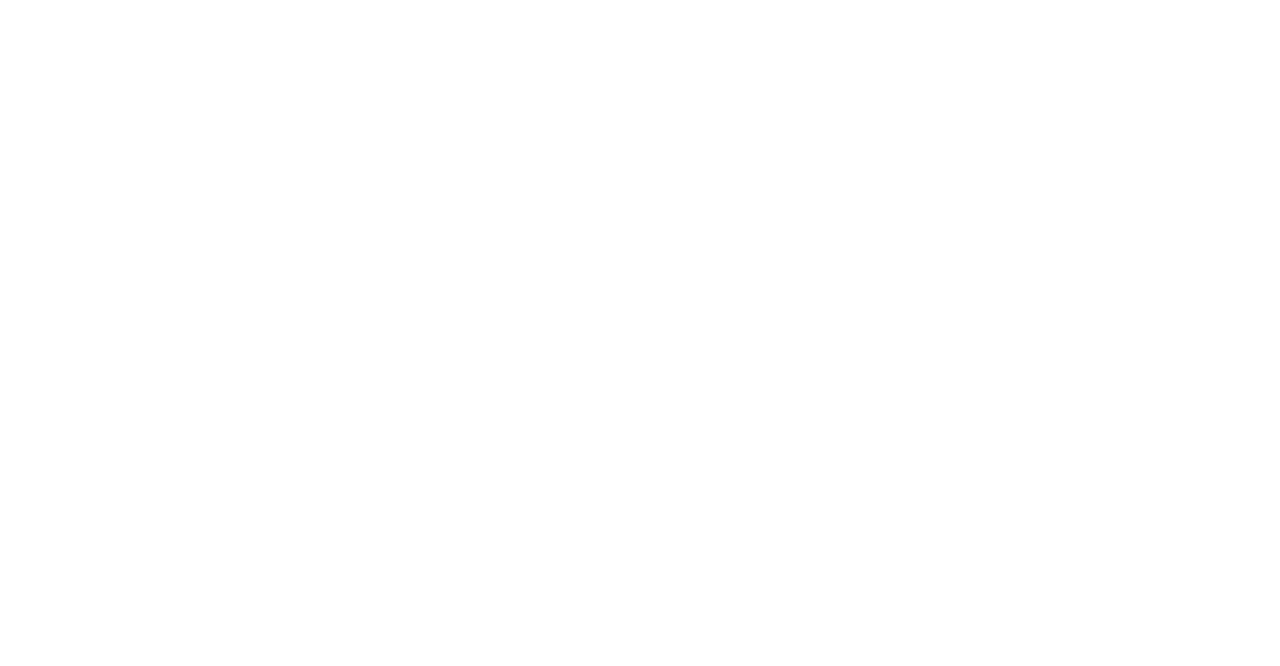
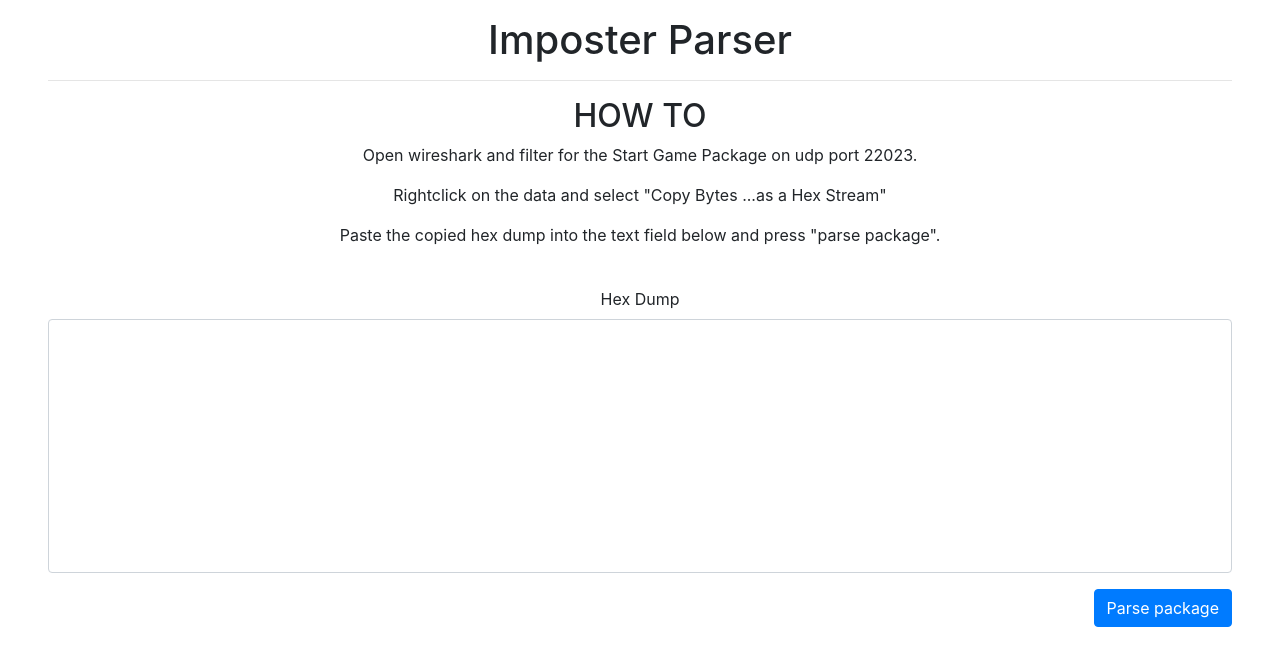
Before and after one commit to simonpannek/Imparser, a plain HTML site: page www/index.html in a window 1280 px wide. Drawn offline with nearby package versions, Linux system fonts and the light colour scheme.

Commit message:
Add basic parsing with console printing

```diff
--- a/www/assets/css/main.css
+++ b/www/assets/css/main.css
@@ -0,0 +1,7 @@
+#dump {
+    resize: none;
+}
+
+#parse {
+    float: right;
+}
--- a/www/assets/js/main.js
+++ b/www/assets/js/main.js
@@ -0,0 +1,42 @@
+function parsePackage() {
+    const dump = splitIntoBytes(document.getElementById("dump").value);
+
+    for (let i = 160; i < dump.length; i++) {
+        let current = parseInt("0x" + dump[i]);
+
+        let name = "";
+
+        // Parse names
+        while (current === 32 ||
+            (current >= 48 && current <= 71) ||
+            (current >= 65 && current <= 90) ||
+            (current >= 97 && current <= 122)) {
+            name += String.fromCharCode(current);
+
+            i++;
+            current = parseInt("0x" + dump[i]);
+        }
+        name = name.trim();
+
+        if (name.length > 0) {
+            // Check for Imposter
+            i += 4;
+            const imposter = dump[i] !== "00";
+
+            console.log(name + ": " + (imposter ? "Imposter" : "Crewmate"));
+        }
+    }
+}
+
+function splitIntoBytes(str) {
+    if (typeof str !== "string") return [];
+
+    const bytes = [];
+    const size = 2;
+
+    do {
+        bytes.push(str.substring(0, size));
+    } while ((str = str.substring(size)) !== "");
+
+    return bytes;
+}
--- a/www/index.html
+++ b/www/index.html
@@ -4,10 +4,39 @@
     <meta charset="UTF-8">
     <title>Imposter Parser</title>
 
+    <!-- Normalize -->
+    <link crossorigin="anonymous" href="https://cdnjs.cloudflare.com/ajax/libs/normalize/8.0.1/normalize.min.css"
+          integrity="sha512-NhSC1YmyruXifcj/KFRWoC561YpHpc5Jtzgvbuzx5VozKpWvQ+4nXhPdFgmx8xqexRcpAglTj9sIBWINXa8x5w=="
+          rel="stylesheet"/>
+    <!-- Bootstrap -->
+    <link crossorigin="anonymous"
+          href="https://cdnjs.cloudflare.com/ajax/libs/twitter-bootstrap/4.5.2/css/bootstrap.min.css"
+          integrity="sha512-MoRNloxbStBcD8z3M/2BmnT+rg4IsMxPkXaGh2zD6LGNNFE80W3onsAhRcMAMrSoyWL9xD7Ert0men7vR8LUZg=="
+          rel="stylesheet"/>
     <!-- Main -->
     <link href="assets/css/main.css" rel="stylesheet">
 </head>
 <body>
+
+<div class="text-center mt-3 mx-5">
+    <h1>Imposter Parser</h1>
+    <hr/>
+
+    <h2>HOW TO</h2>
+    <p>Open wireshark and filter for the Start Game Package on udp port 22023.</p>
+    <p>Rightclick on the data and select "Copy Bytes ...as a Hex Stream"</p>
+    <p>Paste the copied hex dump into the text field below and press "parse package".</p>
+    <br/>
+
+    <form>
+        <div class="form-group">
+            <label for="dump">Hex Dump</label>
+            <textarea class="form-control" id="dump" rows="10"></textarea>
+        </div>
+
+        <button class="btn btn-primary" id="parse" onclick="parsePackage()" type="button">Parse package</button>
+    </form>
+</div>
 
 <!-- Main -->
 <script src="assets/js/main.js"></script>
```
